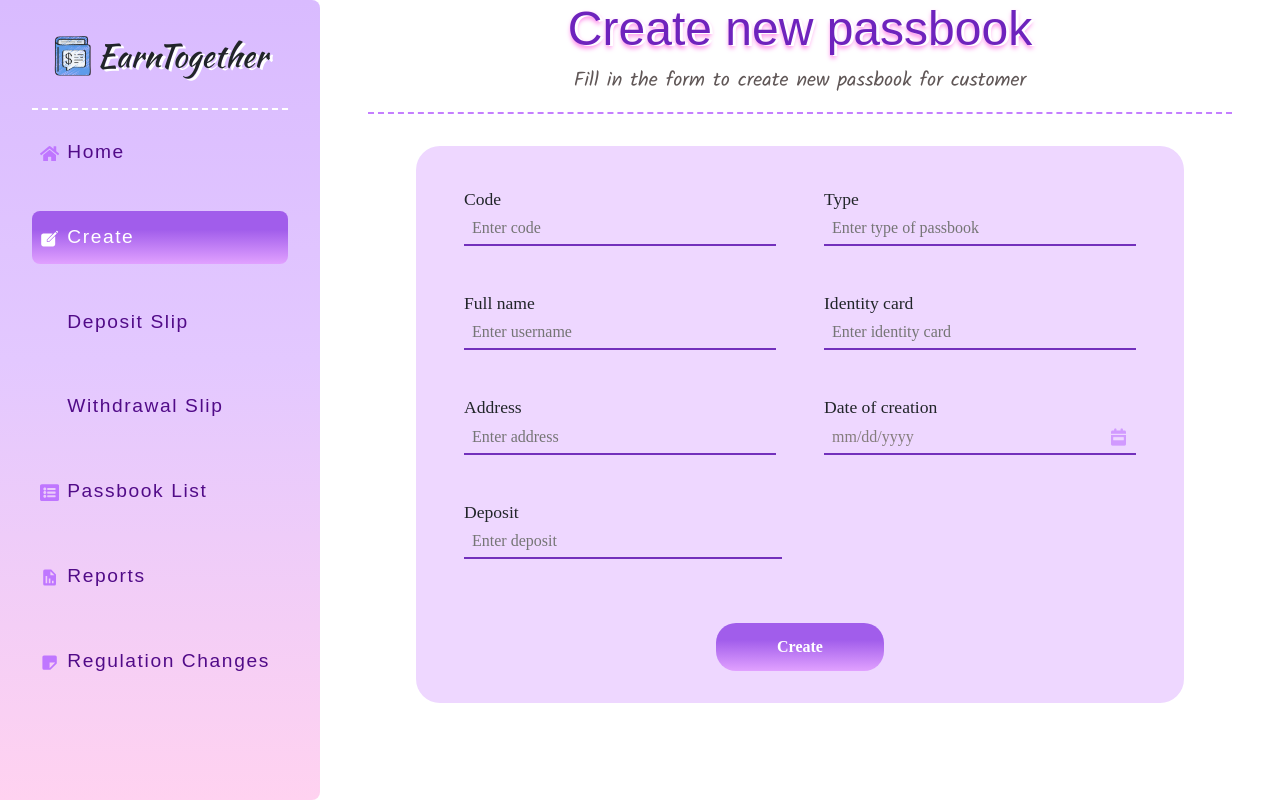
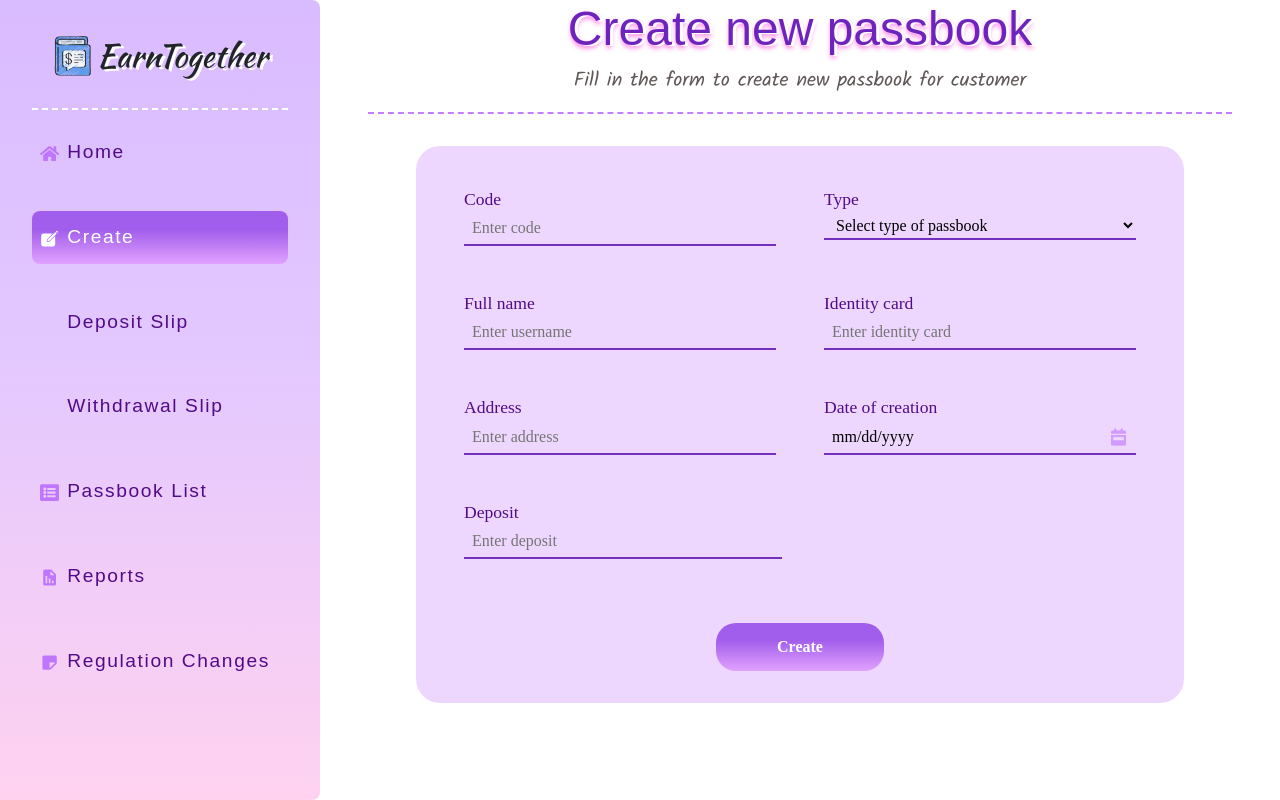
Before and after one commit to Serendipityy/NMCNPM_PassbookManagement, a React (Create React App) app in the folder frontend/: page /create in a window 1280 px wide. Built offline with nearby package versions, Linux system fonts and the light colour scheme; some icons are missing; a web font is replaced by a local one.

Commit message:
change Type in create form to select-option instead of text

```diff
--- a/frontend/src/pages/Create.jsx
+++ b/frontend/src/pages/Create.jsx
@@ -1,5 +1,5 @@
 import React, { useState } from "react";
-import { Form, FormGroup, Button } from "reactstrap";
+import { Form, FormGroup, Input, Button } from "reactstrap";
 import { Link } from "react-router-dom";
 import Common from "../shared/Common";
 import "../styles/create.css";
@@ -62,14 +62,27 @@ const Create = () => {
               <div className="w-50">
                 <label htmlFor="type">Type</label>
                 <FormGroup className="content">
-                  <input
+                  {/* <input
                     type="text"
                     placeholder="Enter type of passbook"
                     required
                     id="type"
                     onChange={handleChange}
-                  />
+                  /> */}
+                  <select
+                    type="select"
+                    placeholder="Choose type of passbook"
+                    required
+                    id="type"
+                    onChange={handleChange}
+                  >
+                    <option value="">Select type of passbook</option>
+                    <option value="0">DDA</option>
+                    <option value="1">3 months</option>
+                    <option value="2">6 months</option>
+                  </select>
                 </FormGroup>
+
               </div>
             </div>
 
--- a/frontend/src/pages/DailyReport.jsx
+++ b/frontend/src/pages/DailyReport.jsx
@@ -39,7 +39,7 @@ function DailyReport() {
         <Common title={"Daily Turnover Reports"} />
         <div className="daily__section">
           <Form className="daily__form" onSubmit={handleSubmit}>
-            <div className="input__container">
+            <div className="input__container daily">
               <label htmlFor="date">Enter date for report</label>
               <FormGroup className="daily__content">
                 <input
@@ -50,7 +50,7 @@ function DailyReport() {
                   onChange={handleChange}
                 />
 
-                <Button type="submit" className="primary__btn button">
+                <Button type="submit" className="btn primary__btn button">
                   Confirm
                 </Button>
               </FormGroup>
--- a/frontend/src/pages/Withdraw.jsx
+++ b/frontend/src/pages/Withdraw.jsx
@@ -82,7 +82,7 @@ const Withdraw = () => {
               </div>
 
               <div className="w-50">
-                <label htmlFor="withdraw">withdraw</label>
+                <label htmlFor="withdraw">Withdraw</label>
                 <FormGroup className="withdraw__content">
                   <input
                     type="number"
--- a/frontend/src/styles/create.css
+++ b/frontend/src/styles/create.css
@@ -16,6 +16,10 @@
     border-radius: 1.5rem;
 }
 
+.form label {
+    font-weight: 500;
+    color: #510B88;
+}
 
 .input__container {
     width: 100%;
@@ -34,6 +38,21 @@
     border-bottom: 2px solid #7330bc;
 }
 
+.content select {
+    width: 100%;
+    background: unset;
+    border: none;
+    /* padding: 1.5px 6px; */
+    padding: .2rem .5rem;
+
+    font-size: 1rem;
+}
+
+.content option {
+    background: rgb(255, 223, 254);
+    border: none;
+}
+
 .content input {
     background-color: unset;
     width: 100%;
@@ -42,7 +61,8 @@
     font-size: 1rem;
 }
 
-.content input:focus {
+.content input:focus,
+.content select:focus {
     outline: none;
 }
 
@@ -52,9 +72,9 @@
 }
 
 
-input[type=date] {
+/* input::placeholder{
     color: rgb(133, 125, 125);
-}
+} */
 
 input[type="date"]::-webkit-calendar-picker-indicator {
     background: url('../assets/images/Vector.png');
--- a/frontend/src/styles/daily-report.css
+++ b/frontend/src/styles/daily-report.css
@@ -3,8 +3,6 @@
     flex-direction: column;
     align-items: center;
     gap: 2rem;
-
-
 }
 
 .daily__section {
@@ -14,14 +12,15 @@
     align-items: center;
     border-radius: .5rem;
     min-height: 35rem;
-
 }
 
+.daily{
+    width: 60%;
+}
 
-
-.input__container {
-    width: 100%;
-
+.input__container label {
+    font-weight: 500;
+    color: #510B88;
 }
 
 .input__text {
@@ -45,14 +44,7 @@
 }
 
 .button {
-    font-weight: 600;
-    text-align: center;
-    background-color: #bf76ff;
-    color: #fff;
-    border: none;
-    border-radius: .25rem;
-    margin-left: 2.5rem;
-    display: flex;
+    font-weight: 600 !important;
 }
 
 .daily__info {
--- a/frontend/src/styles/deposit.css
+++ b/frontend/src/styles/deposit.css
@@ -16,6 +16,11 @@
     border-radius: .5rem;
 }
 
+
+.deposit__form label {
+    font-weight: 500;
+    color: #510B88;
+}
 
 .input__container {
     width: 100%;
--- a/frontend/src/styles/withdraw.css
+++ b/frontend/src/styles/withdraw.css
@@ -16,6 +16,10 @@
     border-radius: .5rem;
 }
 
+.withdraw__form label {
+    font-weight: 500;
+    color: #510B88;
+}
 
 .input__container {
     width: 100%;
```
